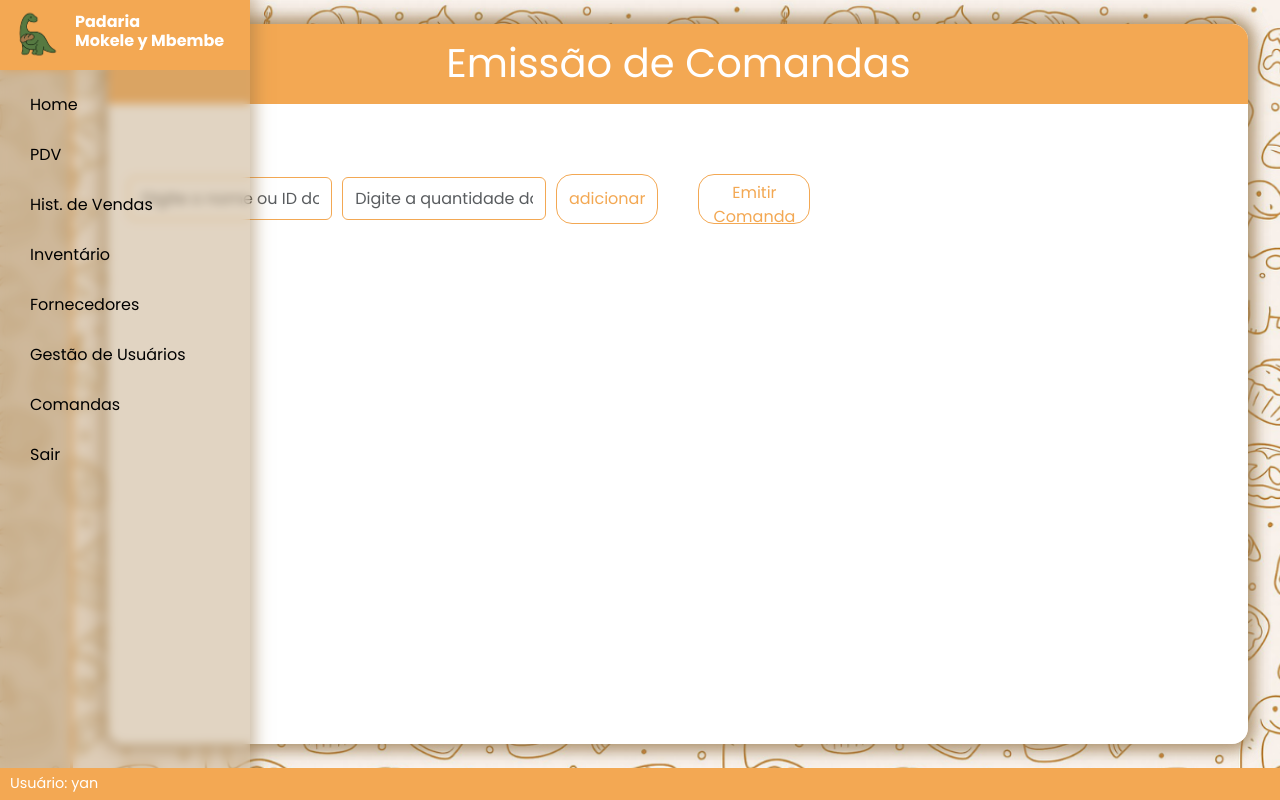
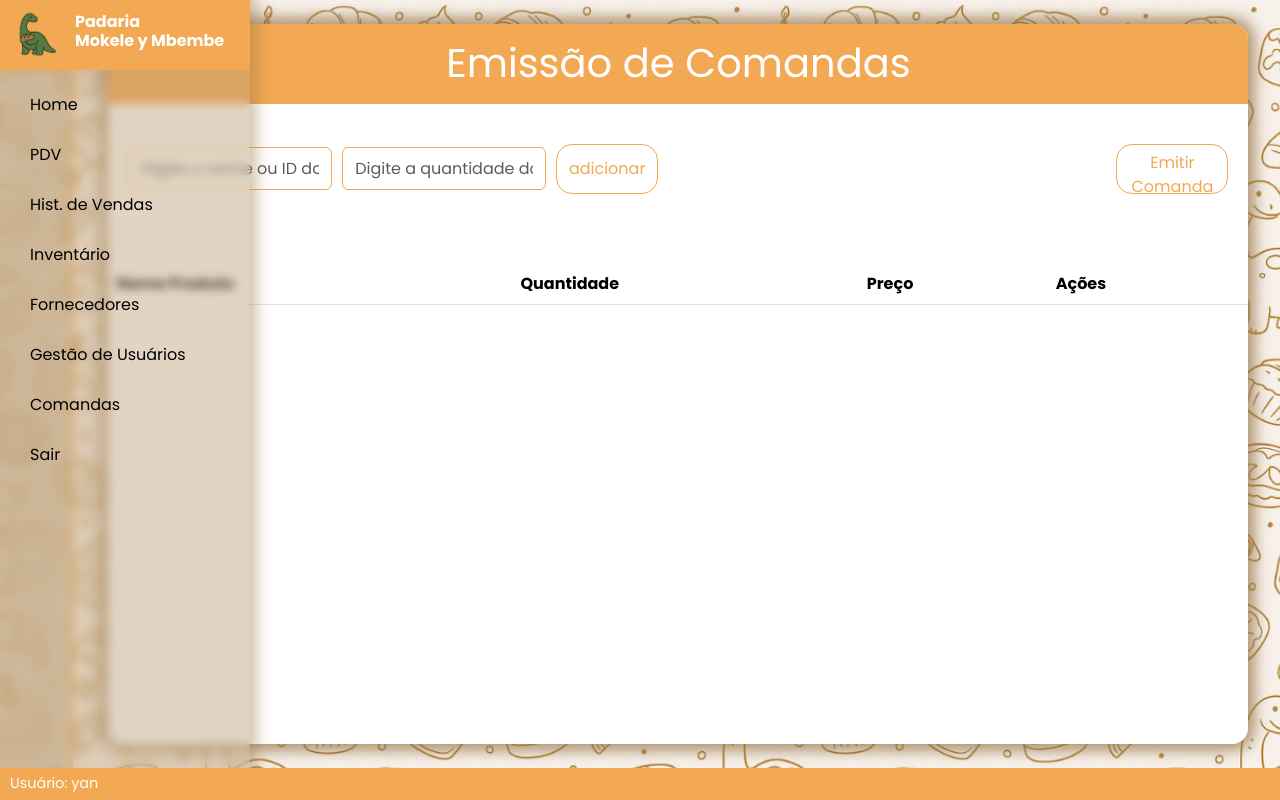
Before and after one commit to micaeljunco/GePadariaMbembe, a PHP site: page /comandas.php in a window 1280 px wide. Run offline with PHP 8.4, Linux system fonts and the light colour scheme; a user stored in the database is signed in; data comes from the database, SQL or seed files in the repository; lists and menus that the app fills with data are empty; some libraries are stand-ins or nearby versions.

Commit message:
Escopo da pagina de comandas
Fiz a tabela, alinhei os botões ainda nao funciona

```diff
--- a/view/comandas.php
+++ b/view/comandas.php
@@ -14,18 +14,30 @@
     <?php require_once __DIR__ . "/usuarios.php"; ?>
     <?= include "./partials/sidebar.html" ?>
     <main class="container">
-        <div class="nomePag">
+        <div class="nomePag m-0">
             <h1>Emissão de Comandas</h1>
         </div>
+
         <div class="interacao d-flex">
             <form action="comandas.php" class="d-flex">
                 <input type="text" class="form-control" placeholder="Digite o nome ou ID do produto">
                 <input type="text" class="form-control" placeholder="Digite a quantidade do produto">
                 <button type="submit" class="btn btn-outline-warning">adicionar</button>
             </form>
-            <form action="../controller/comandas/emitirComandas.php">
+            <form action="../controller/comandas/emitirComandas.php" class="d-flex justify-content-end" id="form-paia">
                 <button class="btn btn-outline-warning">Emitir Comanda</button>
             </form>
+        </div>
+
+        <div class="w-100">
+            <table class="table-hover table">
+                <thead>
+                    <th>Nome Produto</th>
+                    <th>Quantidade</th>
+                    <th>Preço</th>
+                    <th>Ações</th>
+                </thead>
+            </table>
         </div>
 
     </main>
```
